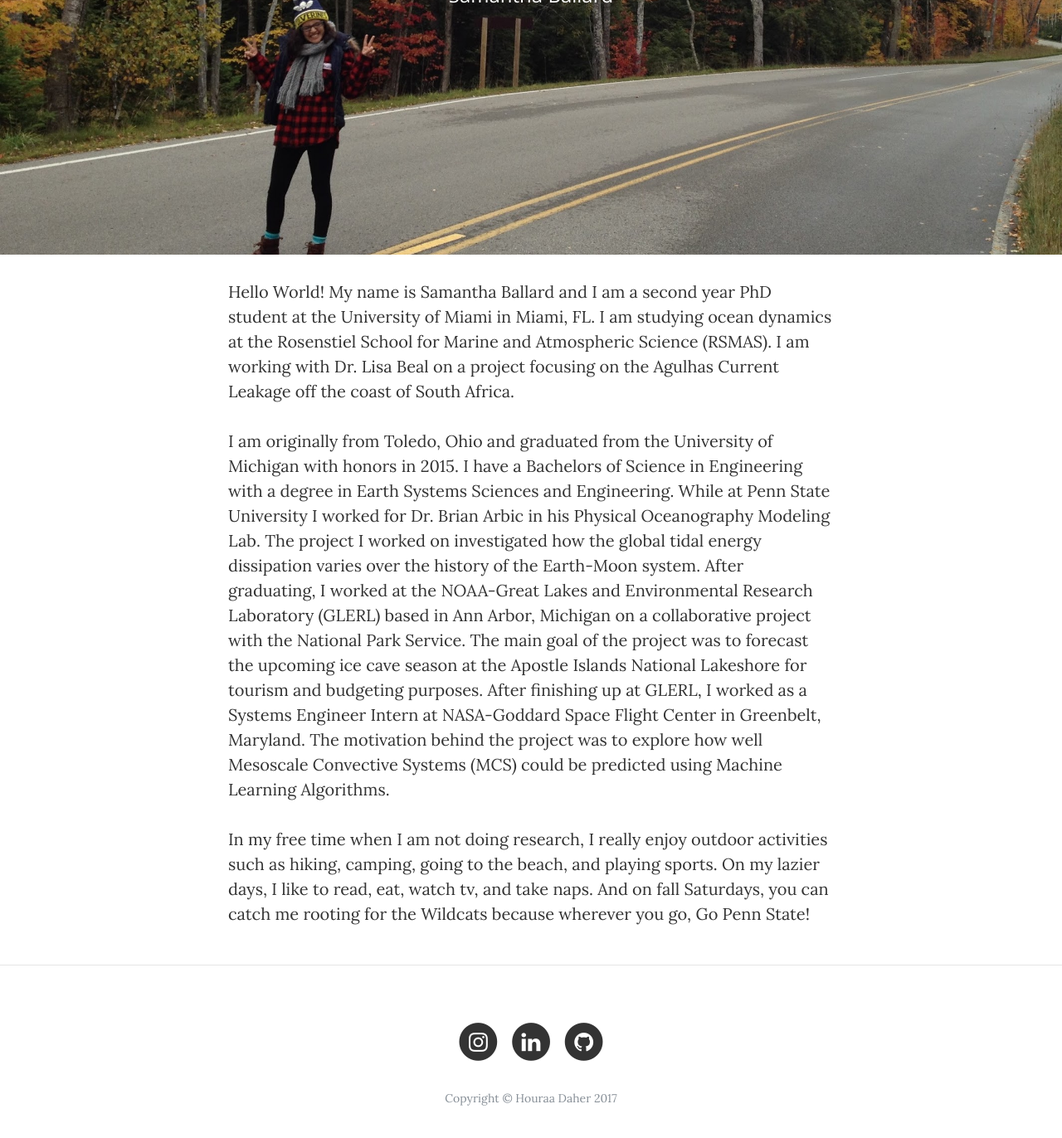
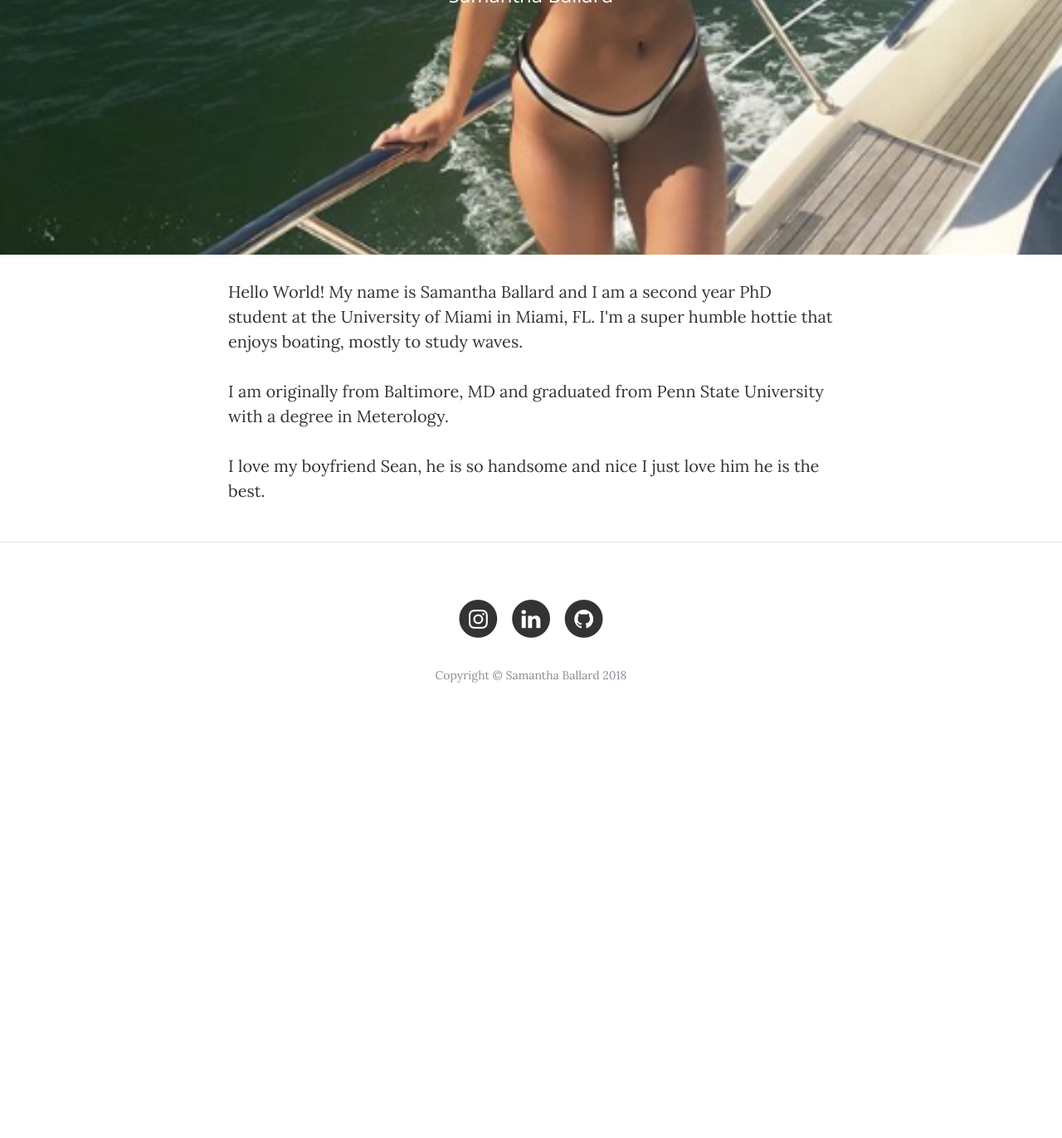
Before and after one commit to SeanFmcdonnell/samb, a Jekyll site: the page about.html, which Jekyll copies as it is, in a window 1280 px wide and 1400 px high, scrolled down 417 px. Shown: the top 1372 px of the window at 83% size. Built offline with Jekyll 4.4.1, drawn with Linux system fonts in a browser that asks for light colours; after the commit the page ends 1307 px from its top, so only the background shows below that; some of the changed text lies outside the part shown.

Commit message:
updated site

```diff
--- a/about.html
+++ b/about.html
@@ -28,7 +28,7 @@
     <!-- Navigation -->
     <nav class="navbar navbar-expand-lg navbar-light fixed-top" id="mainNav">
       <div class="container">
-        <a class="navbar-brand" href="index.html">H. Daher</a>
+        <a class="navbar-brand" href="index.html">S. Ballard</a>
         <button class="navbar-toggler navbar-toggler-right" type="button" data-toggle="collapse" data-target="#navbarResponsive" aria-controls="navbarResponsive" aria-expanded="false" aria-label="Toggle navigation">
           Menu
           <i class="fa fa-bars"></i>
@@ -39,13 +39,13 @@
               <a class="nav-link" href="index.html">Home</a>
             </li>
             <li class="nav-item">
-              <a class="nav-link" href="about.html">About Me</a>
+              <a class="nav-link" href="about.html">Bio</a>
             </li>
             <li class="nav-item">
               <a class="nav-link" href="research.html">Research</a>
             </li>
             <li class="nav-item">
-              <a class="nav-link" href="outreach.html">Outreach</a>
+              <a class="nav-link" href="resume.html">Resume</a>
             </li>
           </ul>
         </div>
@@ -58,7 +58,7 @@
         <div class="row">
           <div class="col-lg-8 col-md-10 mx-auto">
             <div class="page-heading">
-              <h1>About Me</h1>
+              <h1>Bio</h1>
               <span class="subheading">Samantha Ballard</span>
             </div>
           </div>
@@ -71,22 +71,11 @@
       <div class="row">
         <div class="col-lg-8 col-md-10 mx-auto">
           <p>Hello World! My name is Samantha Ballard and I am a second year PhD student at the
-          University of Miami in Miami, FL. I am studying ocean dynamics at the Rosenstiel School for Marine and
-          Atmospheric Science (RSMAS). I am working with Dr. Lisa Beal on a project focusing on the Agulhas Current
-          Leakage off the coast of South Africa.</p>
+          University of Miami in Miami, FL. I'm a super humble hottie that enjoys boating, mostly to study waves.</p>
 
-          <p>I am originally from Toledo, Ohio and graduated from the University of Michigan with honors in 2015. I have a
-          Bachelors of Science in Engineering with a degree in Earth Systems Sciences and Engineering. While at Penn State University
-          I worked for Dr. Brian Arbic in his Physical Oceanography Modeling Lab. The project I worked on investigated how the global
-          tidal energy dissipation varies over the history of the Earth-Moon system. After graduating, I worked at the NOAA-Great Lakes
-          and Environmental Research Laboratory (GLERL) based in Ann Arbor, Michigan on a collaborative project with the National Park Service.
-          The main goal of the project was to forecast the upcoming ice cave season at the Apostle Islands National Lakeshore for tourism and budgeting purposes.
-          After finishing up at GLERL, I worked as a Systems Engineer Intern at NASA-Goddard Space Flight Center in Greenbelt, Maryland. The motivation
-          behind the project was to explore how well Mesoscale Convective Systems (MCS) could be predicted using Machine Learning Algorithms. </p>
+          <p>I am originally from Baltimore, MD and graduated from Penn State University with a degree in Meterology.
 
-          <p>In my free time when I am not doing research, I really enjoy outdoor activities such as hiking, camping, going to the beach, and
-          playing sports. On my lazier days, I like to read, eat, watch tv, and take naps. And on fall Saturdays, you can catch me rooting for
-          the Wildcats because wherever you go, Go Penn State!</p>
+          <p>I love my boyfriend Sean, he is so handsome and nice I just love him he is the best.</p>
 
             </form> </p>
             </main>
@@ -120,7 +109,7 @@
                 </a>
               </li>
               <li class="list-inline-item">
-                <a href="https://github.com/houraad" target="_blank">
+                <a href="http://www.rsmas.miami.edu/people/student-index/" target="_blank">
                   <span class="fa-stack fa-lg">
                     <i class="fa fa-circle fa-stack-2x"></i>
                     <i class="fa fa-github fa-stack-1x fa-inverse"></i>
@@ -128,7 +117,10 @@
                 </a>
               </li>
             </ul>
-            <p class="copyright text-muted">Copyright &copy; Houraa Daher 2017</p>
+            <p class="copyright text-muted">Copyright &copy; Samantha Ballard <script type="text/javascript">
+  document.write(new Date().getFullYear());
+</script>
+</p>
           </div>
         </div>
       </div>
--- a/index.html
+++ b/index.html
@@ -45,7 +45,7 @@
               <a class="nav-link" href="research.html">Research</a>
             </li>
             <li class="nav-item">
-              <a class="nav-link" href="outreach.html">Resume</a>
+              <a class="nav-link" href="resume.html">Resume</a>
             </li>
           </ul>
         </div>
```
Also changed, not shown: about/index.html (+2 -5 lines), research.html (+12 -10 lines), resume.html (renamed from outreach.html, +11 -16 lines), img/me.jpg.
